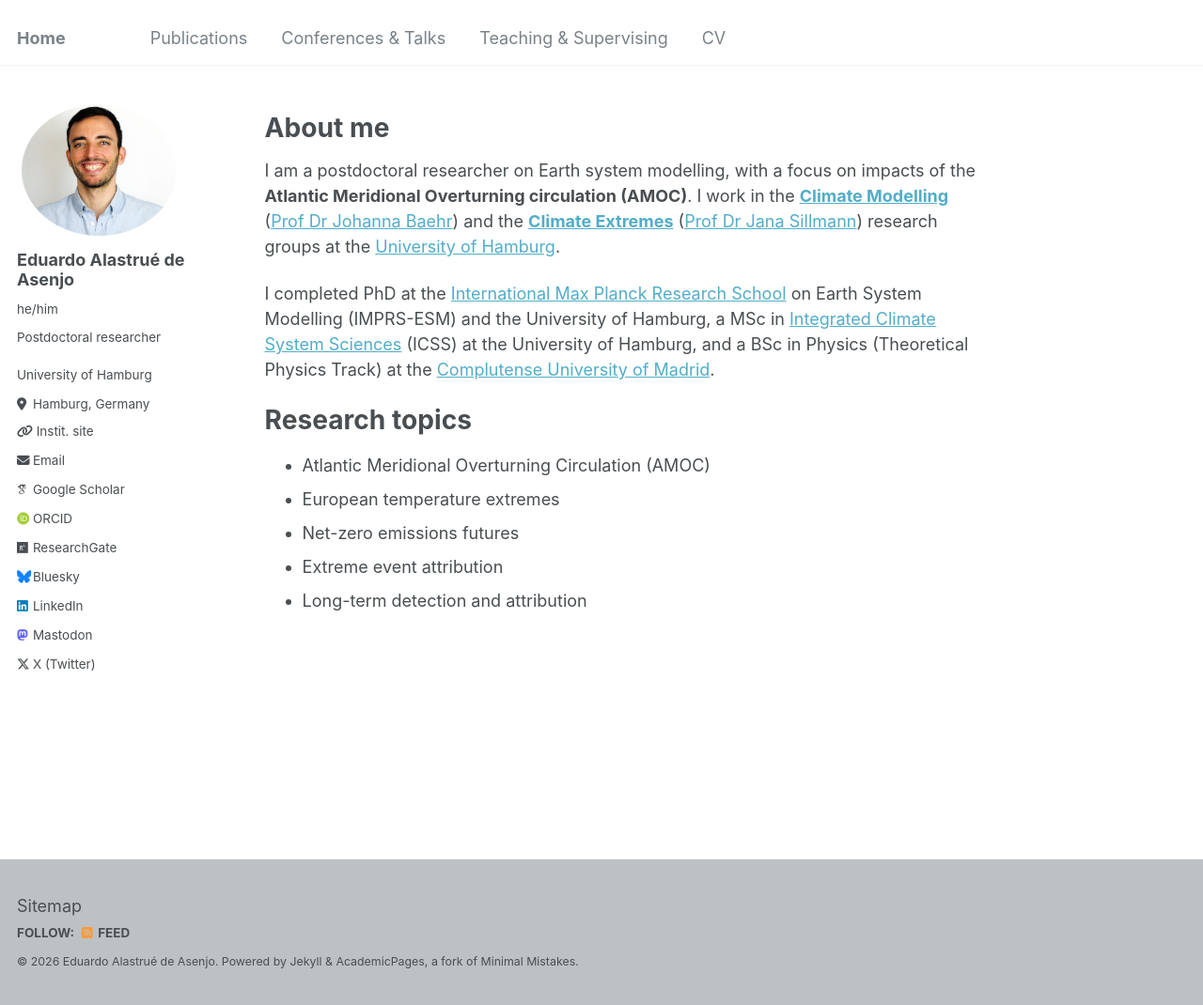
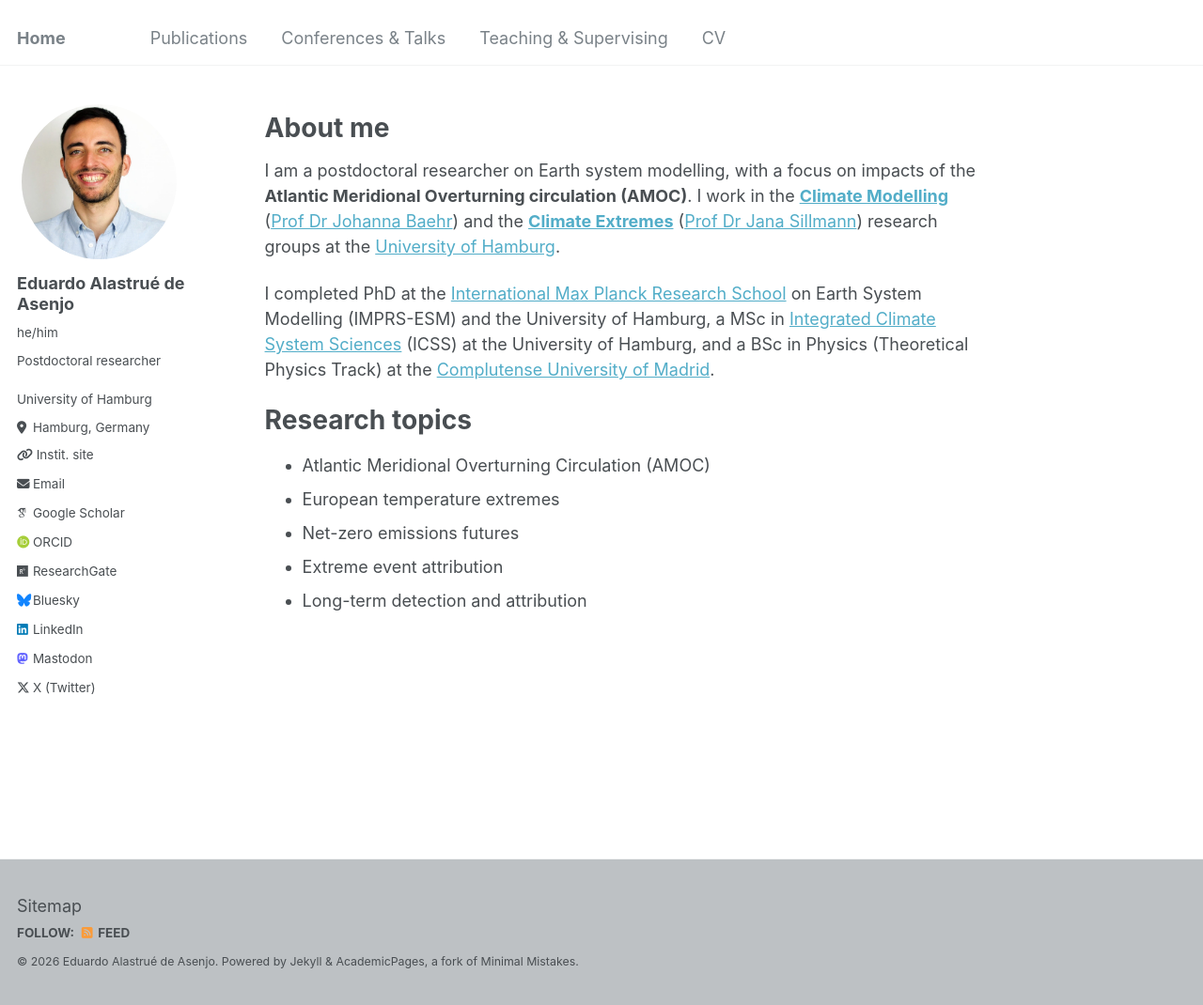
Before and after one commit to edualas/edualas.github.io, a Jekyll site: the page built from _pages/about.md, in a window 1280 px wide and 1070 px high. Shown: the whole window at 94% size. Built offline with Jekyll 4.4.1, drawn with Linux system fonts in a browser that asks for light colours; some web fonts are replaced.

Commit message:
Fix author avatar to render as a circle

```diff
--- a/_sass/_sidebar.scss
+++ b/_sass/_sidebar.scss
@@ -90,7 +90,11 @@
   }
 
   img {
+    display: block;
+    width: 100%;
+    aspect-ratio: 1 / 1;
     max-width: 175px;
+    object-fit: cover;
     border-radius: 50%;
 
     @include breakpoint($large) {
```
